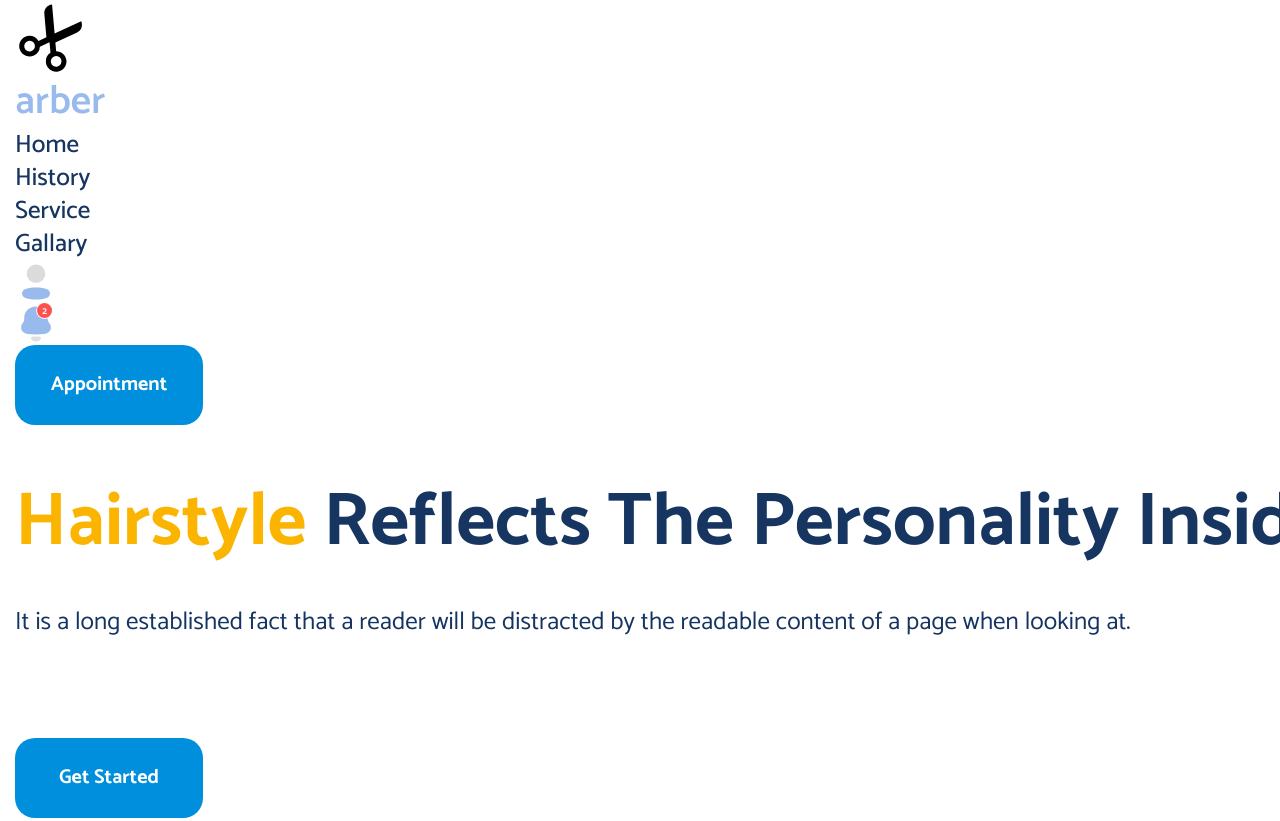
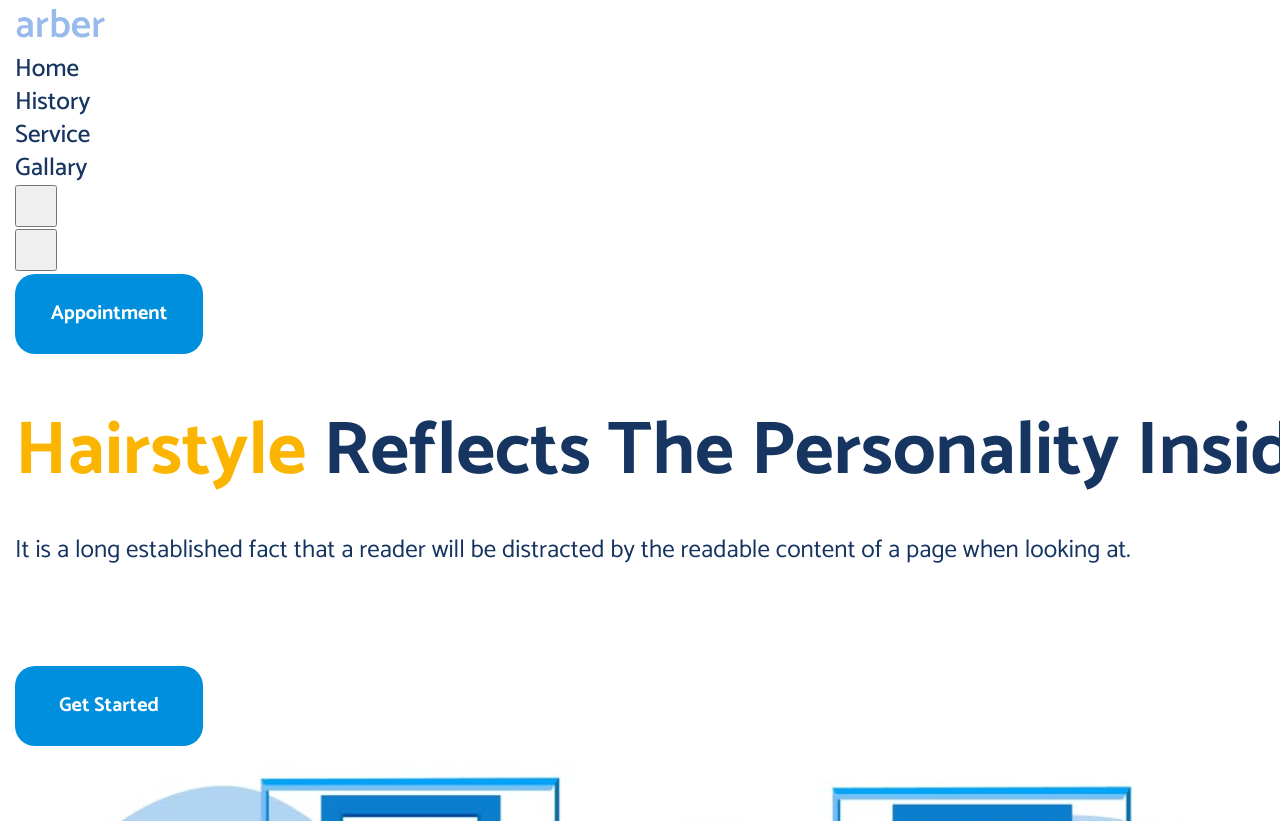
Before and after one commit to Kostiantyn-Radchenko/barber, a plain HTML site: page index.html in a window 1280 px wide. Shown: the top 821 px of the page. Drawn offline with Linux system fonts and the light colour scheme.

Commit message:
markup button header

```diff
--- a/index.html
+++ b/index.html
@@ -21,16 +21,7 @@
       <!-- nav section -->
       <div class="container header-conteiner">
         <nav class="nav">
-          <a href="./" class="nav__logo">
-            <img
-              src="./image/logo.svg"
-              alt="logo scissors"
-              class="nav__img"
-              width="74"
-              height="74"
-            />
-            arber</a
-          >
+          <a href="./" class="nav__logo"> arber</a>
           <ul class="nav-list">
             <li class="nav__item"><a href="" class="nav__link">Home</a></li>
             <li class="nav__item"><a href="" class="nav__link">History</a></li>
@@ -42,20 +33,10 @@
         <!-- registration section -->
         <ul class="authification">
           <li class="authentification__item">
-            <a href="" class="authentification__link"
-              ><img
-                src="./image/Profile.svg"
-                alt="Profile"
-                class="authentification__img"
-            /></a>
+            <button type="button" class="profile btn"></button>
           </li>
           <li class="authentification__item">
-            <a href="" class="authentification__link"
-              ><img
-                src="./image/Notification.svg"
-                alt="Notification"
-                class="authentification__img"
-            /></a>
+            <button type="button" class="Notification btn"></button>
           </li>
           <li class="authentification__item">
             <button type="button" class="authentification__buttom">
@@ -230,16 +211,7 @@
     <!-- footer -->
     <footer class="footer">
       <div class="container footer-container">
-        <a href="./" class="footer__logo">
-          <img
-            src="./image/logo.svg"
-            alt="logo scissors"
-            class="footer__img"
-            width="110"
-            height="98"
-          />
-          arber</a
-        >
+        <a href="./" class="footer__logo"> arber</a>
 
         <p class="footer__text">
           It is a long established fact that a reader will be distracted by the
--- a/sass/components/footer/_social.scss
+++ b/sass/components/footer/_social.scss
@@ -2,14 +2,13 @@
 }
 
 .footer__logo {
-  @extend %logo;
-
-  @include fonts(600, 60, 1.33);
   display: inline-block;
   margin-bottom: 37px;
+  @include fonts(600, 60, 1.33);
+  @extend %logo;
 }
 
 .footer__text {
+  margin-bottom: 47px;
   @include fonts(400, 25, 1.5);
-  margin-bottom: 47px;
 }
--- a/sass/components/header/_headerAuthentification.scss
+++ b/sass/components/header/_headerAuthentification.scss
@@ -1,3 +1,8 @@
 .authentification__buttom {
   @extend %button;
 }
+
+.btn {
+  width: 42px;
+  height: 42px;
+}
--- a/sass/utils/_placeholder.scss
+++ b/sass/utils/_placeholder.scss
@@ -25,6 +25,7 @@
   &:focus {
     color: map-get($colors, 'serviceIcon');
     background-color: map-get($colors, 'white');
+    border: 1px solid map-get($colors, 'serviceIcon');
   }
 }
 
```
Also changed, not shown: css/main.css, css/main.min.css, 2 other files.
